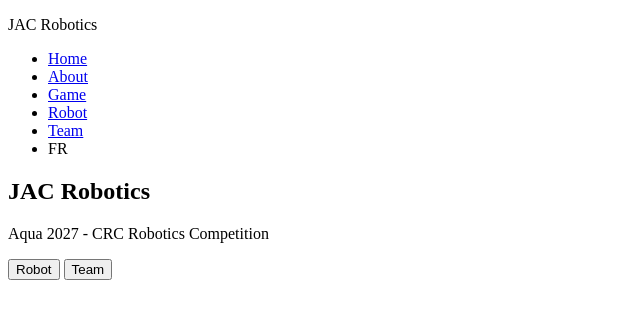
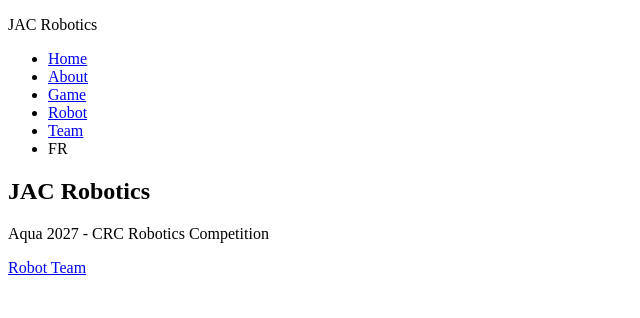
Before and after one commit to perrybalaba/JAC-Robotics-Website-CRC-Competition-2027, a plain HTML site: page index.html in a window 1280 px wide. Shown: the whole page, without its empty margins (0-640 px from the left). Drawn offline with Linux system fonts and the light colour scheme.

Commit message:
Modified code in index.html: I changed the button tags to href ones instead.

```diff
--- a/index.html
+++ b/index.html
@@ -8,7 +8,7 @@
 <body>
     <!-- Navigation Bar -->
     <header>
-        <div id="Logo">
+        <div id="logo">
             <!-- Logo Image -->
             <!-- Team Name -->
             <p> JAC Robotics </p>
@@ -26,11 +26,11 @@
     </header>
     <main>
         <!-- Hero Section -->
-        <section id="Hero">
+        <section id="hero">
             <h1> JAC Robotics </h1>
             <p> Aqua 2027 - CRC Robotics Competition </p>
-            <button type="button"> Robot </button>
-            <button type="button"> Team </button>
+            <a href="robot.html" id="robot-button"> Robot </a>
+            <a href="team.html" id="team-button"> Team </a>
         </section>
     </main>
 </body>
```
